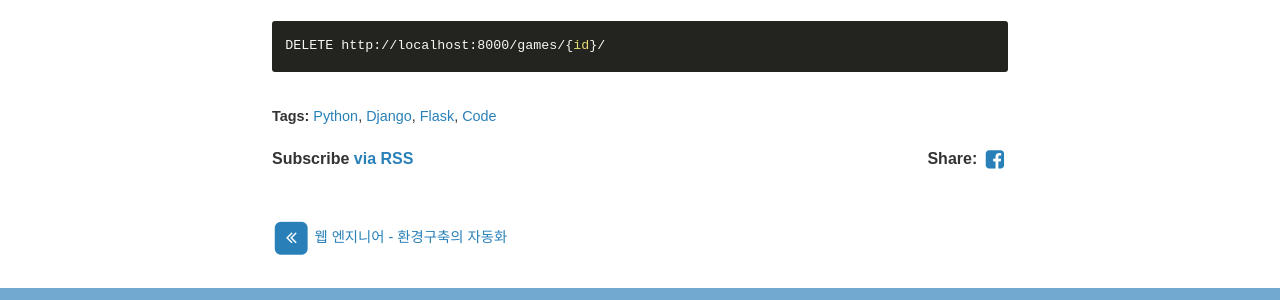
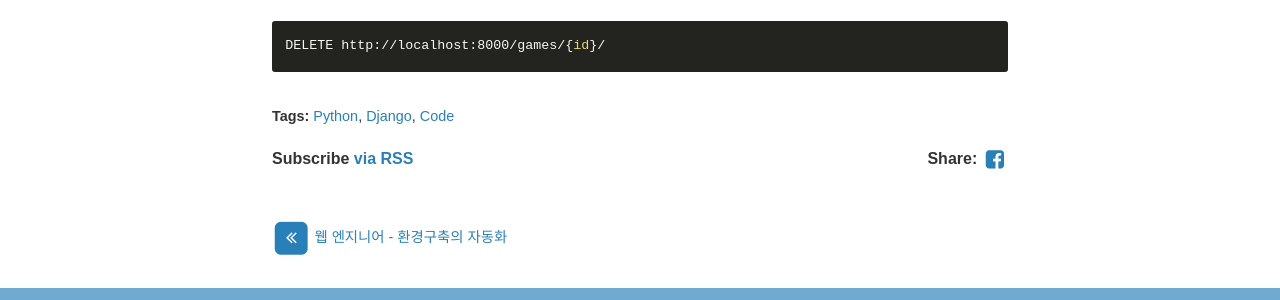
Before and after one commit to yoonkh/yoonkh.github.io, a Jekyll site: the page built from _posts/2017-12-31-PythonAPI.markdown, in a window 1280 px wide and 900 px high, scrolled down 1738 px. Shown: the part 363-663 px from the top of the window. Built offline with Jekyll 4.4.1, drawn with Linux system fonts in a browser that asks for light colours; nearby versions of some CDN libraries; comment, search, counter and statistics services are not loaded.

Commit message:
Update 2017-12-31-PythonAPI.markdown

```diff
--- a/_posts/2017-12-31-PythonAPI.markdown
+++ b/_posts/2017-12-31-PythonAPI.markdown
@@ -7,7 +7,6 @@ categories: Python
 tags:
 - Python
 - Django
-- Flask
 - Code
 comments: True
 ---
```
